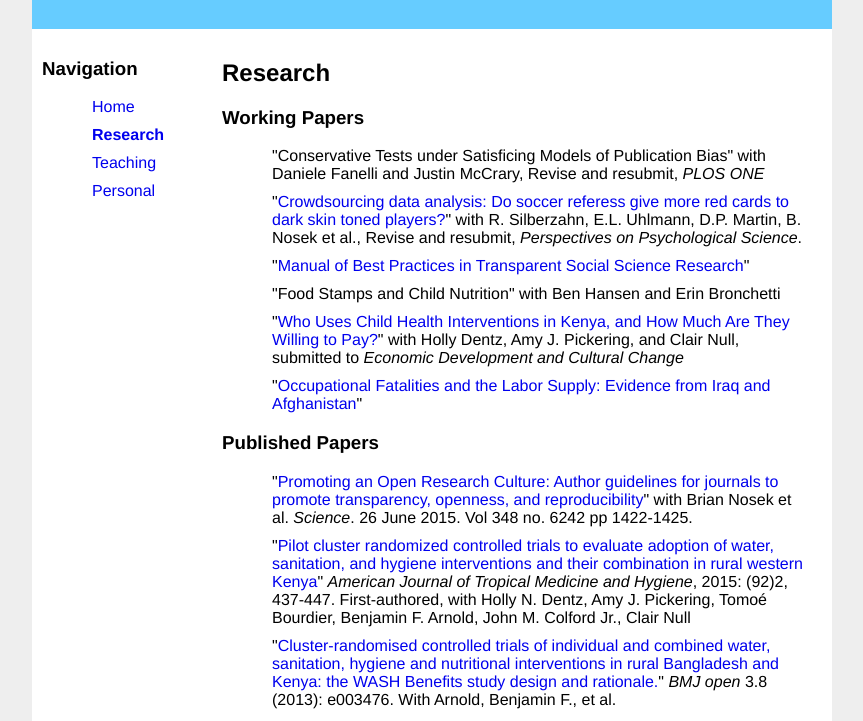
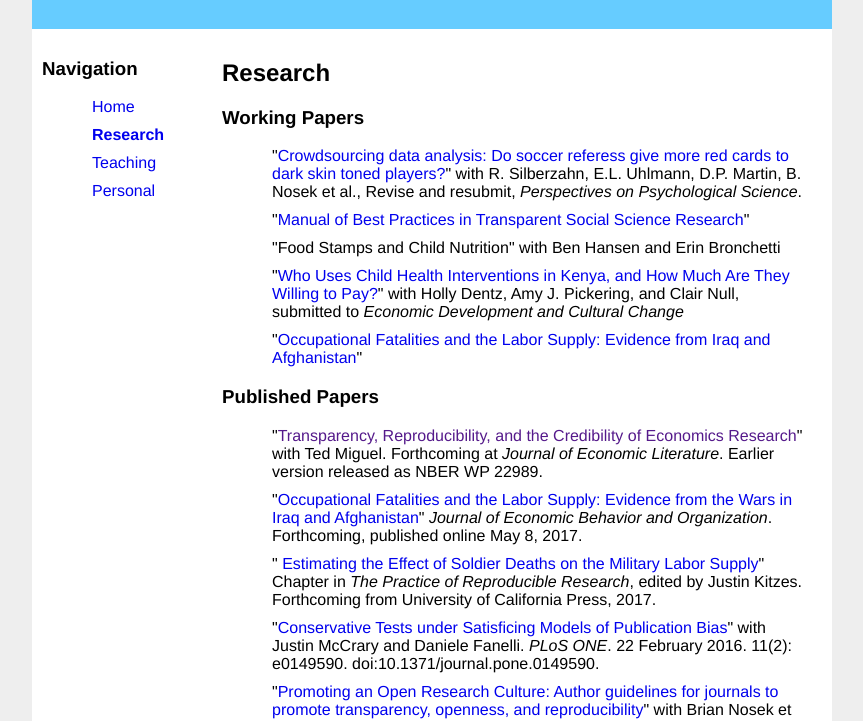
Before and after one commit to garretchristensen/website, a plain HTML site: page research.html in a window 1280 px wide. Shown: the part 79-800 px from the top of the page, without its empty margins (208-1071 px from the left). Drawn offline with Linux system fonts and the light colour scheme.

Commit message:
update research to include JEL

```diff
--- a/research.html
+++ b/research.html
@@ -30,7 +30,6 @@
 
 		<h3>Working Papers</h3>
 		<ul>
-			<li>"Conservative Tests under Satisficing Models of Publication Bias" with Daniele Fanelli and Justin McCrary, Revise and resubmit, <i>PLOS ONE</i></li>
 
 			<li> "<a href="https://osf.io/gvm2z/" title="Crowdsourcing Data Analysis">Crowdsourcing data analysis: Do soccer referess give more red cards to dark skin toned players?</a>" with R. Silberzahn, E.L. Uhlmann, D.P. Martin, B. Nosek et al., Revise and resubmit, <i>Perspectives on Psychological Science</i>.
 
@@ -45,6 +44,19 @@
 
 		<h3>Published Papers</h3>
 		<ul>
+			<li>"<a href="" target="_blank">Transparency, Reproducibility, and the Credibility of Economics Research</a>" with Ted Miguel. Forthcoming at
+				<i>Journal of Economic Literature</i>. Earlier version released as NBER WP 22989.
+
+			<li>"<a href="http://dx.doi.org/10.1016/j.jebo.2017.04.020" target="_blank">Occupational Fatalities and the Labor Supply: Evidence from the Wars in Iraq and Afghanistan</a>"
+				<i>Journal of Economic Behavior and Organization</i>. Forthcoming, published online May 8, 2017.</li>
+
+			<li>"<a href="http://www.practicereproducibleresearch.org" target="_blank">
+				Estimating the Effect of Soldier Deaths on the Military Labor Supply</a>"
+				Chapter in <i>The Practice of Reproducible Research</i>, edited
+	by Justin Kitzes. Forthcoming from University of California Press, 2017.</li>
+
+			<li>"<a href="http://journals.plos.org/plosone/article?id=10.1371/journal.pone.0149590" target="_blank">Conservative Tests under Satisficing Models of Publication Bias</a>" with Justin McCrary and Daniele Fanelli. <i>PLoS ONE</i>. 22 February 2016. 11(2): e0149590. doi:10.1371/journal.pone.0149590.</li>
+
 			<li>"<a href="http://www.sciencemag.org/cgi/content/full/348/6242/1422?ijkey=ha1o5D9wvW4ZQ&keytype=ref&siteid=sci" target="_blank">Promoting an Open Research Culture: Author guidelines for journals to promote transparency, openness, and reproducibility</a>" with Brian Nosek et al. <i>Science</i>. 26 June 2015. Vol 348 no. 6242 pp 1422-1425.</li>
 
 			<li>"<a href="http://www.ajtmh.org/cgi/doi/10.4269/ajtmh.14-0138" target="_blank">Pilot cluster randomized controlled trials to evaluate adoption of water, sanitation, and hygiene interventions and their combination in rural western Kenya</a>" <i>American Journal of Tropical Medicine and Hygiene</i>, 2015: (92)2, 437-447. First-authored, with Holly N. Dentz, Amy J. Pickering, Tomoé Bourdier, Benjamin F. Arnold, John M. Colford Jr., Clair Null
```
Also changed, not shown: index.html (+4 -5 lines).
